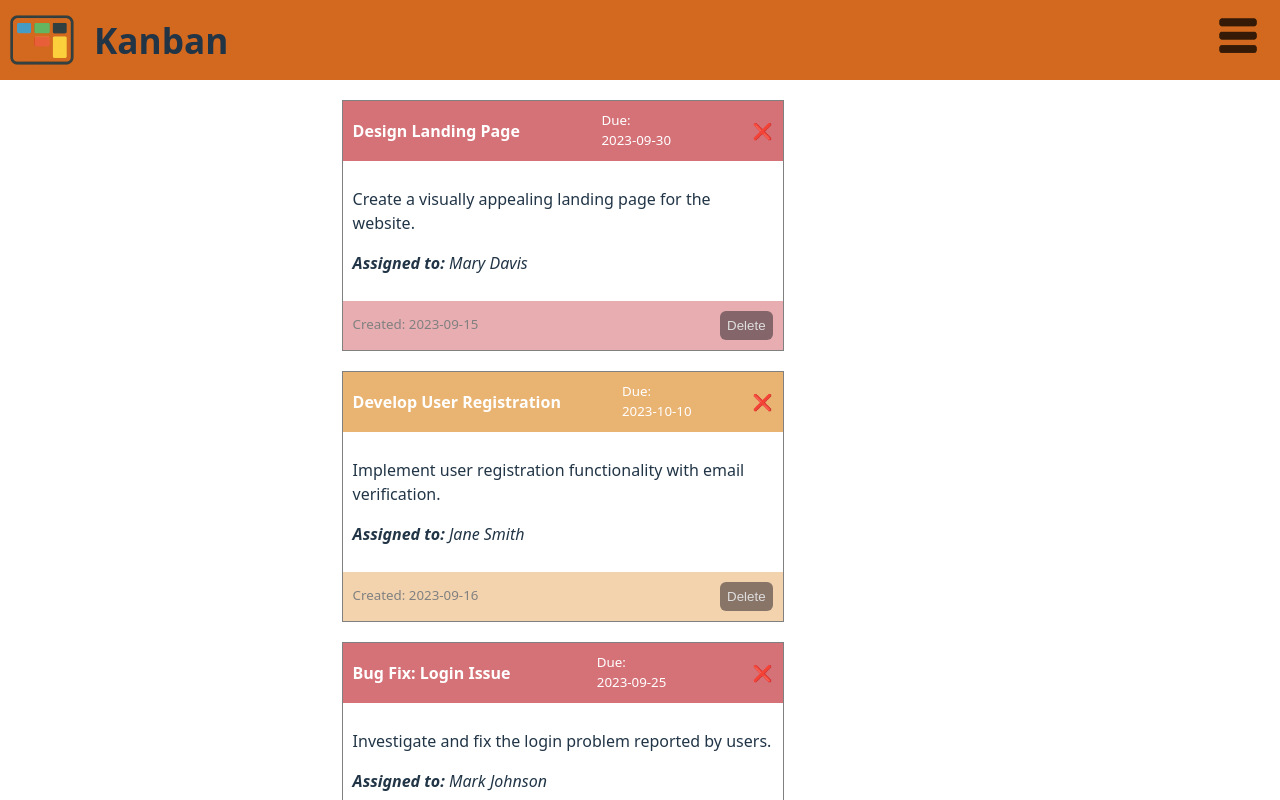
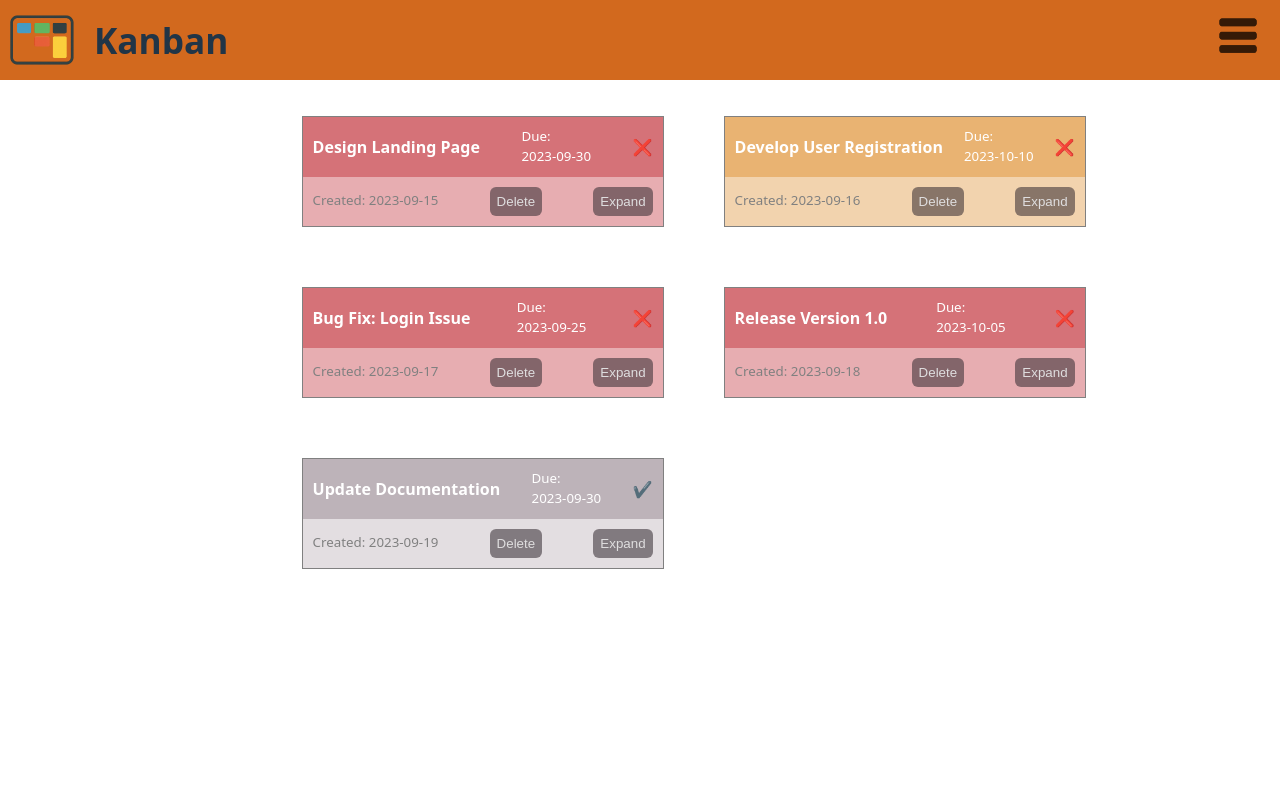
Before and after one commit to VeraV/Kanban-Board-app, a React (Vite) app in the folder E-V-Kanban-Board-app/: page /kanban in a window 1280 px wide. Shown: the top 800 px of the page. Built offline with nearby package versions, Linux system fonts and the light colour scheme.

Commit message:
resizeble tasks

```diff
--- a/E-V-Kanban-Board-app/src/App.css
+++ b/E-V-Kanban-Board-app/src/App.css
@@ -11,7 +11,7 @@
 }
 
 .Main-page #side-bar {
-  height: 90vh;
+  height: 100vh;
   display: flex;
   flex-direction: column;
   background-color: rgb(250, 224, 190);
--- a/E-V-Kanban-Board-app/src/components/List.jsx
+++ b/E-V-Kanban-Board-app/src/components/List.jsx
@@ -4,9 +4,14 @@
 
 function KanbanList() {
   const [items, setItems] = useState(kanbanData);
+  const [expandedCardId, setExpandedCardId] = useState(null);
 
   function handleRemoveCard(itemIdToRemove) {
     setItems(items.filter((item) => item.id !== itemIdToRemove));
+  }
+
+  function handleExpandCard(id) {
+    setExpandedCardId((prev) => (prev === id ? null : id));
   }
 
   return (
@@ -17,6 +22,8 @@
             key={item.id}
             item={item}
             handleRemoveCard={handleRemoveCard}
+            handleExpandCard={handleExpandCard}
+            expanded={expandedCardId === item.id}
           />
         ))}
       </ul>
--- a/E-V-Kanban-Board-app/src/components/ListItemCard.jsx
+++ b/E-V-Kanban-Board-app/src/components/ListItemCard.jsx
@@ -1,4 +1,4 @@
-function ListItemCard({ item, handleRemoveCard }) {
+function ListItemCard({ item, handleRemoveCard, handleExpandCard, expanded }) {
   const {
     id,
     title,
@@ -14,7 +14,8 @@
   const classListFooter = `cardFooter priority${priority}Footer`;
 
   return (
-    <div className="card">
+    <div className={`card ${expanded ? "expanded" : ""}`}>
+      {/* Header */}
       <section className={classListHeader}>
         <h4>{title}</h4>
         <div className="due-date">
@@ -23,6 +24,9 @@
         </div>
         <span>{status === "Done" ? "✔️" : "❌"}</span>
       </section>
+
+      {/* Body (only visible if expanded) */}
+      {expanded && (
         <section className="cardBody">
           <p>{description}</p>
           <p>
@@ -32,18 +36,16 @@
             </i>
           </p>
         </section>
+      )}
+
+      {/* Footer */}
       <section className={classListFooter}>
         <p>Created: {createdDate}</p>
-        <button
-          onClick={() => {
-            handleRemoveCard(id);
-          }}
-        >
-          Delete
+        <button onClick={() => handleRemoveCard(id)}>Delete</button>
+        <button onClick={() => handleExpandCard(id)}>
+          {expanded ? "Collapse" : "Expand"}
         </button>
       </section>
-
-      {/*<p>Priority: {priority}</p>*/}
     </div>
   );
 }
--- a/E-V-Kanban-Board-app/src/index.css
+++ b/E-V-Kanban-Board-app/src/index.css
@@ -153,6 +153,31 @@
   background-color: #e3dee1;
 }
 
+#kanban-list ul {
+  display: grid;
+  grid-template-columns: repeat(2, 1fr);
+  gap: 20px;
+  padding: 0;
+  list-style: none;
+}
+
+.card {
+  border: 1px solid grey;
+  margin: 20px;
+  display: flex;
+  flex-direction: column;
+  justify-content: flex-start;
+  transition: all 0.3s ease;
+  width: 45vh; /* expanded size */
+}
+
+.card.expanded {
+  width: 55vh;
+  height: 29vh;
+  z-index: 2;
+  box-shadow: 0 4px 12px rgba(0, 0, 0, 0.3);
+}
+
 .cardBody {
   padding: 10px;
 }
```
Lines whose indentation alone changed are shown as unchanged.
